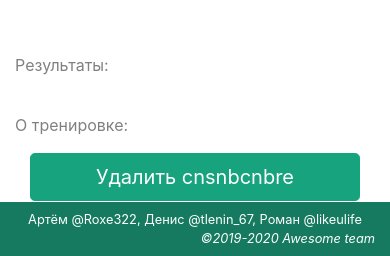
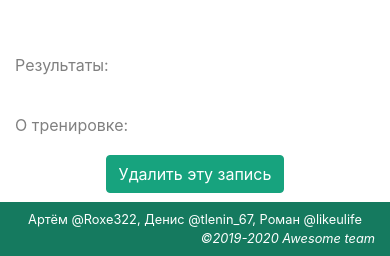
Before and after one commit to DenisLukashov/LP15-awesome-project, a Flask app: template awesomeapp/statistics/templates/statistics/stats_view.html in a window 390 px wide. Shown: the part 1357-1613 px from the top of the page. Run offline with Flask 2, Linux system fonts and the light colour scheme; the template is opened without the code that fills it, so the values that code supplies are empty; parts of the project's set-up code (start-up, migrations or seed data) failed here and were passed over.

Commit message:
#1 style

```diff
--- a/awesomeapp/statistics/templates/statistics/menu.html
+++ b/awesomeapp/statistics/templates/statistics/menu.html
@@ -43,7 +43,7 @@
         <div class="col-sm-3">
             <a
                 href="{{ url_for('statistics.delete_equipment', id=equipment_by_id.id) }}"
-                onclick="return confirm('Ты уверен?')"
+                onclick="return confirm('Вы уверены?')"
                 class="btn btn-lg btn-primary btn-block"
                 role="button">
                     Удалить инвентарь
--- a/awesomeapp/statistics/templates/statistics/stats_view.html
+++ b/awesomeapp/statistics/templates/statistics/stats_view.html
@@ -29,23 +29,23 @@
     </div>
 </div>
 <div class="row align-items-center stats_view_story">
-    <div class="col-sm">
+    <div class="col-sm-9">
         {% if start_date  == end_date %}
             {% if story_and_images.story is not none %}
                 <p class="small_text">О тренировке:
                 <p>{{ story_and_images.story }}
             {% endif %}
+        </div>
         <div class="col-sm-3">
             <a
                 href="{{ url_for('statistics.delete_statistics', id=story_and_images.id, equipment_id=statistics.equipment_id) }}"
-                    onclick="return confirm('Ты уверен?')"
-                    class="btn btn-lg btn-primary btn-block"
+                onclick="return confirm('Вы уверены?')"
+                class="btn btn-primary"
                 role="button">
-                        Удалить cnsnbcnbre
+                    Удалить эту запись
             </a>
         </div>
         {% endif %}
-    </div>
 </div>
 
 {% include('/statistics/histogram.html') %}
```
Lines whose indentation alone changed are shown as unchanged.
